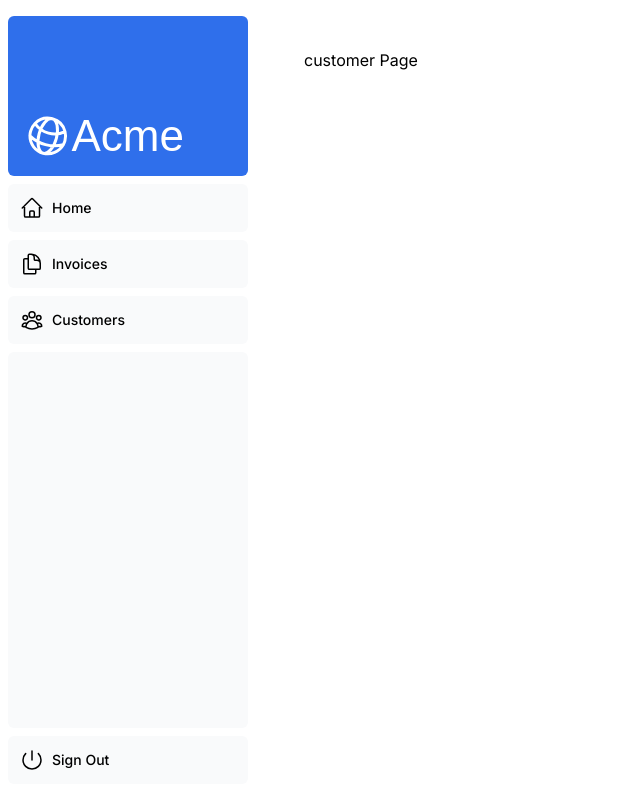
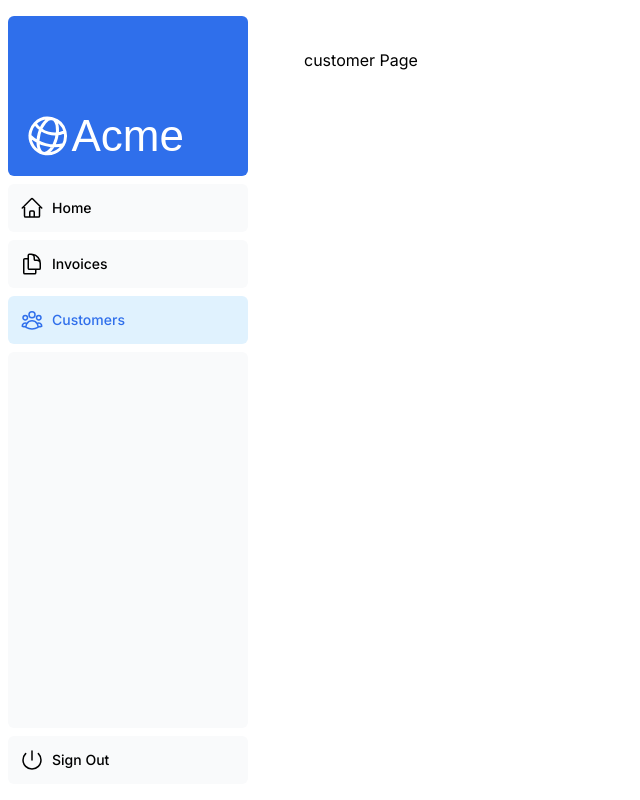
Before and after one commit to Stefan8412/nextjsdashboard, a Next.js app: page /dashboard/customers in a window 1280 px wide. Shown: the whole page, without its empty margins (0-640 px from the left). Built offline with nearby package versions, Linux system fonts and the light colour scheme; a web font is replaced by a local one.

Commit message:
set up database

```diff
--- a/app/ui/dashboard/nav-links.tsx
+++ b/app/ui/dashboard/nav-links.tsx
@@ -1,9 +1,12 @@
+'use client';
 import {
   UserGroupIcon,
   HomeIcon,
   DocumentDuplicateIcon,
 } from '@heroicons/react/24/outline';
-
+import Link from 'next/link';
+import { usePathname } from 'next/navigation';
+import clsx from 'clsx';
 // Map of links to display in the side navigation.
 // Depending on the size of the application, this would be stored in a database.
 const links = [
@@ -17,19 +20,25 @@ const links = [
 ];
 
 export default function NavLinks() {
+  const pathname = usePathname();
   return (
     <>
       {links.map((link) => {
         const LinkIcon = link.icon;
         return (
-          <a
+          <Link
             key={link.name}
             href={link.href}
-            className="flex h-[48px] grow items-center justify-center gap-2 rounded-md bg-gray-50 p-3 text-sm font-medium hover:bg-sky-100 hover:text-blue-600 md:flex-none md:justify-start md:p-2 md:px-3"
+            className={clsx(
+              'flex h-[48px] grow items-center justify-center gap-2 rounded-md bg-gray-50 p-3 text-sm font-medium hover:bg-sky-100 hover:text-blue-600 md:flex-none md:justify-start md:p-2 md:px-3',
+              {
+                'bg-sky-100 text-blue-600': pathname === link.href,
+              },
+            )}
           >
             <LinkIcon className="w-6" />
             <p className="hidden md:block">{link.name}</p>
-          </a>
+          </Link>
         );
       })}
     </>
--- a/package.json
+++ b/package.json
@@ -5,13 +5,14 @@
     "dev": "next dev",
     "prettier": "prettier --write --ignore-unknown .",
     "prettier:check": "prettier --check --ignore-unknown .",
+    "seed": "node -r dotenv/config ./scripts/seed.js",
     "start": "next start"
   },
   "dependencies": {
     "@heroicons/react": "^2.0.18",
     "@tailwindcss/forms": "^0.5.7",
     "@types/node": "20.5.7",
-    "@vercel/postgres": "^0.5.0",
+    "@vercel/postgres": "^0.5.1",
     "autoprefixer": "10.4.15",
     "bcrypt": "^5.1.1",
     "clsx": "^2.0.0",
```
Also changed, not shown: 2 other files (tests, documents, lock files or other folders).
